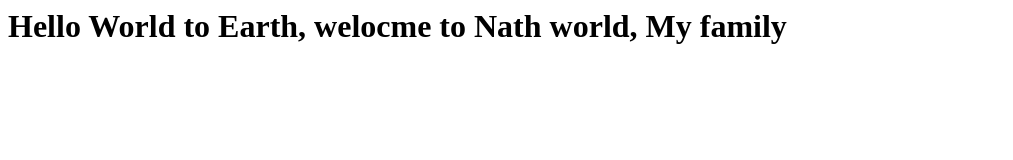
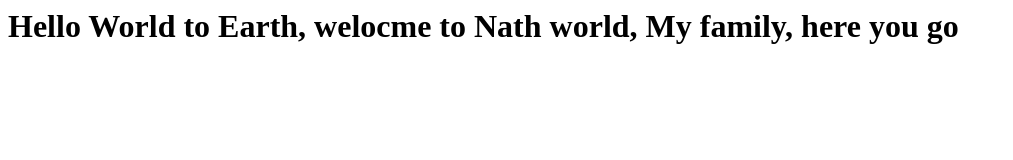
Before and after one commit to Nath2018/website, a plain HTML site: page index.html in a window 1280 px wide. Shown: the whole page, without its empty margins (0-1013 px from the left). Drawn offline with Linux system fonts and the light colour scheme.

Commit message:
Update index.html

```diff
--- a/index.html
+++ b/index.html
@@ -1,7 +1,7 @@
 <html>
   <body>
     <h1>
-      Hello World to Earth, welocme to Nath world, My family
+      Hello World to Earth, welocme to Nath world, My family, here you go
     </h1>
   </body>
 </html>
```
